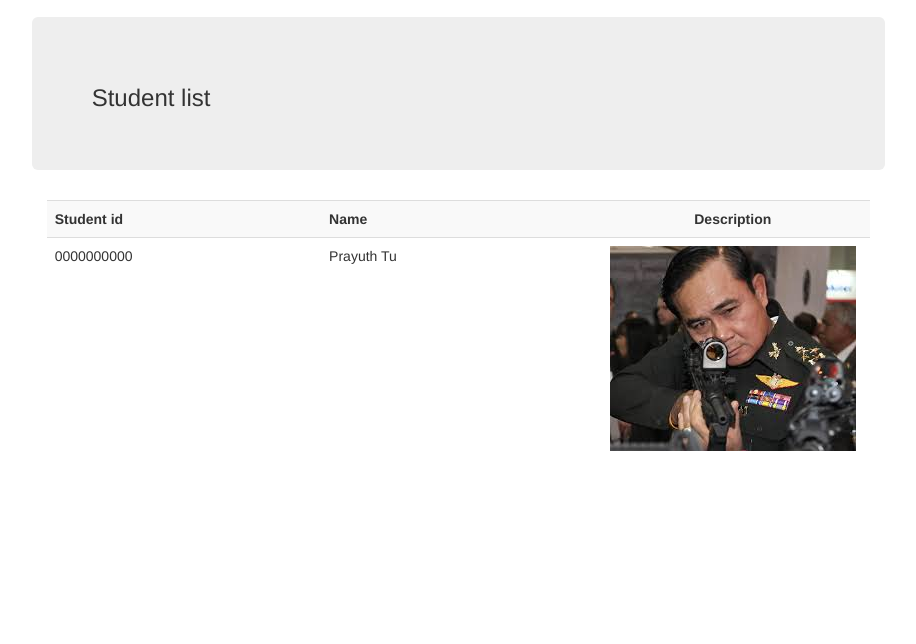
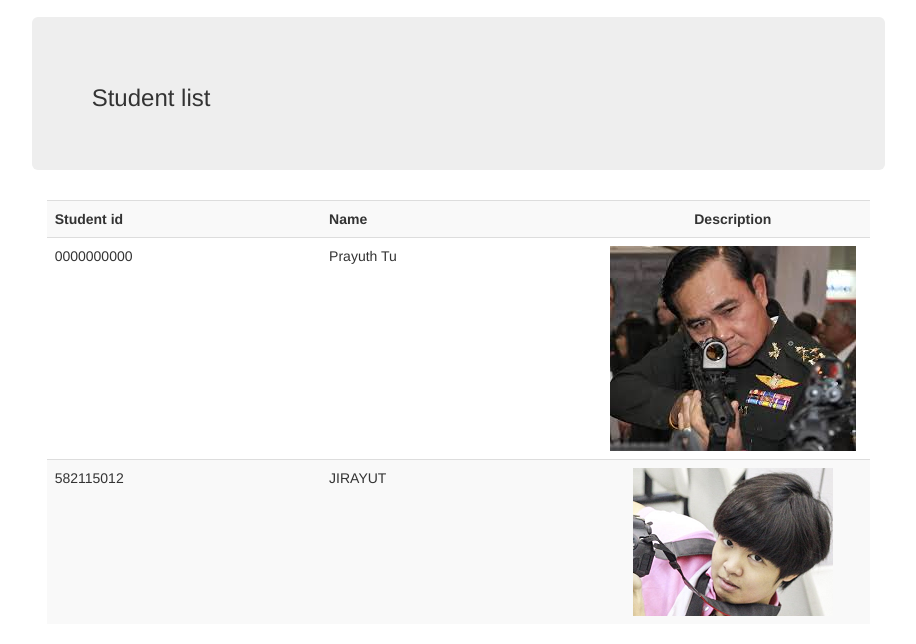
Before and after one commit to soi456683/SE234-lab03-11, a website: page index.html in a window 1280 px wide. Shown: the part 162-806 px from the top of the page, without its empty margins (75-991 px from the left). Drawn offline with nearby package versions, Linux system fonts and the light colour scheme.

Commit message:
jirayut profile

```diff
--- a/index.html
+++ b/index.html
@@ -40,6 +40,11 @@
 						<td>Prayuth Tu</td>
 						<td align="center"> <a href="https://en.wikipedia.org/wiki/Prayut_Chan-o-cha"><img src="images/tu.jpg"></img></a></td>
 					</tr>
+<tr>
+						<td>582115012</td>
+						<td>JIRAYUT</td>
+						<td align="center"> <a href="in2.html"><img src="aa.png"></img></a></td>
+					</tr>
 				</table>
 			</div>
 		</div>
```
Also changed, not shown: in2.html (added, +11 -0 lines), aa.png (added), in2.txt (added), s2.JPG (added).
